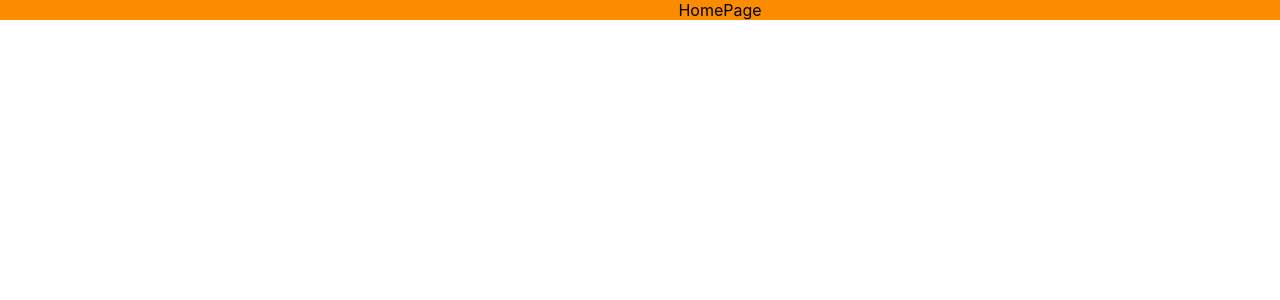
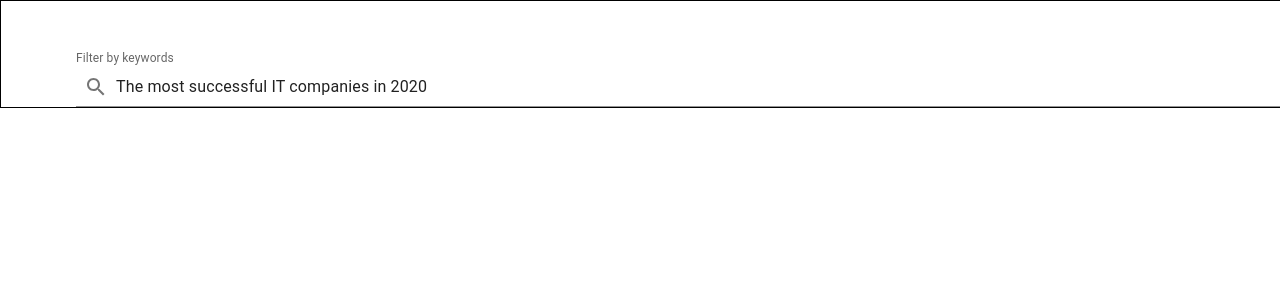
Before and after one commit to NovichenkoYura/cards-mui-withsearch, a React (Create React App) app in the folder my-app/: page / in a window 1280 px wide. Shown: the top 300 px of the page. Built offline with nearby package versions, Linux system fonts and the light colour scheme.

Commit message:
added search field

```diff
--- /dev/null
+++ b/my-app/src/components/SearchField.tsx
@@ -0,0 +1,49 @@
+import { SearchOutlined } from '@mui/icons-material';
+import { IconButton, TextField } from '@mui/material';
+
+export const SearchField = () => {
+  return (
+    <TextField
+      fullWidth
+      id="seacrh"
+      variant="standard"
+      label="Filter by keywords"
+      defaultValue="The most successful IT companies in 2020"
+      InputProps={{
+        startAdornment: (
+          <IconButton>
+            <SearchOutlined />
+          </IconButton>
+        )
+      }}
+      sx={{ mt: '50px' }}
+    />
+  );
+};
+
+// <TextField
+// fullWidth
+// id="standard-bare"
+// variant="outlined"
+// defaultValue="How can we help"
+// InputProps={{
+//   endAdornment: (
+//     <IconButton>
+//       <SearchOutlined />
+//     </IconButton>
+//   ),
+// }}
+// />
+
+// <TextField
+//   label="With normal TextField"
+//   InputProps={{
+//     endAdornment: (
+//       <InputAdornment>
+//         <IconButton>
+//           <SearchIcon />
+//         </IconButton>
+//       </InputAdornment>
+//     )
+//   }}
+// />;
--- a/my-app/src/components/common/Container/StyledContainer.tsx
+++ b/my-app/src/components/common/Container/StyledContainer.tsx
@@ -1,9 +1,10 @@
 import styled from '@emotion/styled';
-import { Box } from '@mui/material';
+import { Box, Container } from '@mui/material';
 
 export const StyledContainer = styled(Box)`
+  text-align: center;
   width: 1290px;
   padding-left: 75px;
   padding-right: 75px;
-  background-color: rgb(251, 140, 0);
+  border: solid 1px;
 `;
--- a/my-app/src/components/pages/HomePage.tsx
+++ b/my-app/src/components/pages/HomePage.tsx
@@ -1,9 +1,12 @@
 import { StyledContainer } from 'components/common/Container/StyledContainer';
+import { SearchField } from 'components/SearchField';
 
 export const HomePage = () => {
   return (
     <>
-      <StyledContainer>HomePage</StyledContainer>
+      <StyledContainer>
+        <SearchField />
+      </StyledContainer>
     </>
   );
 };
--- a/my-app/src/index.tsx
+++ b/my-app/src/index.tsx
@@ -4,7 +4,7 @@ import './index.css';
 import { App } from './App';
 import reportWebVitals from './reportWebVitals';
 import { Provider } from 'react-redux';
-import store from './store/index';
+// import store from './store/index';
 
 import { BrowserRouter } from 'react-router-dom';
 import './index.css';
```
Also changed, not shown: 1 other file (tests, documents, lock files or other folders).
